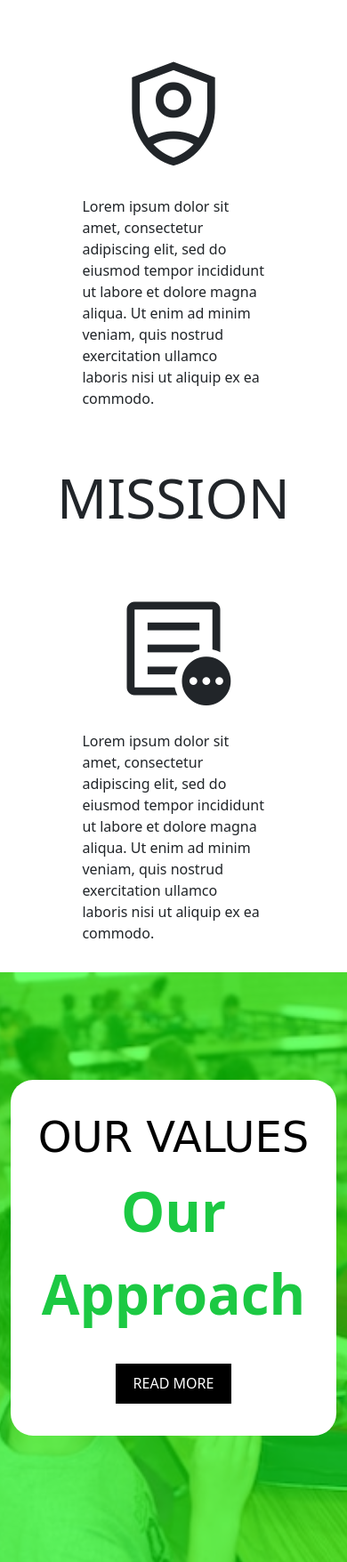
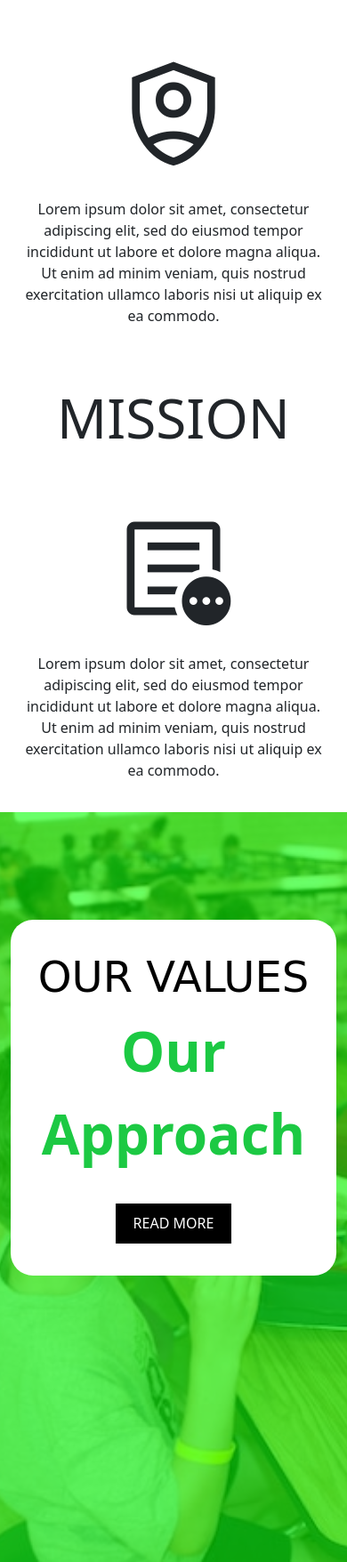
Before and after one commit to developerK1/elc, a PHP site: page /website/index.html in a window 390 px wide. Shown: the part 3698-5454 px from the top of the page at 89% size. Run offline with PHP 8.4, Linux system fonts and the light colour scheme.

Commit message:
Add files via upload
updaing styles

```diff
--- a/css/responsive.css
+++ b/css/responsive.css
@@ -149,6 +149,11 @@ nav {
   #about .three {
     padding: 2% 0px;
   }
+  #vission figure {
+    width: 100%;
+	padding : 3px;
+	text-align :center;
+}
 }
 @media(max-width : 590px){
   #hero-center aside {
```
Also changed, not shown: css/sample.css (line endings or trailing spaces), css/style.css (line endings or trailing spaces).
